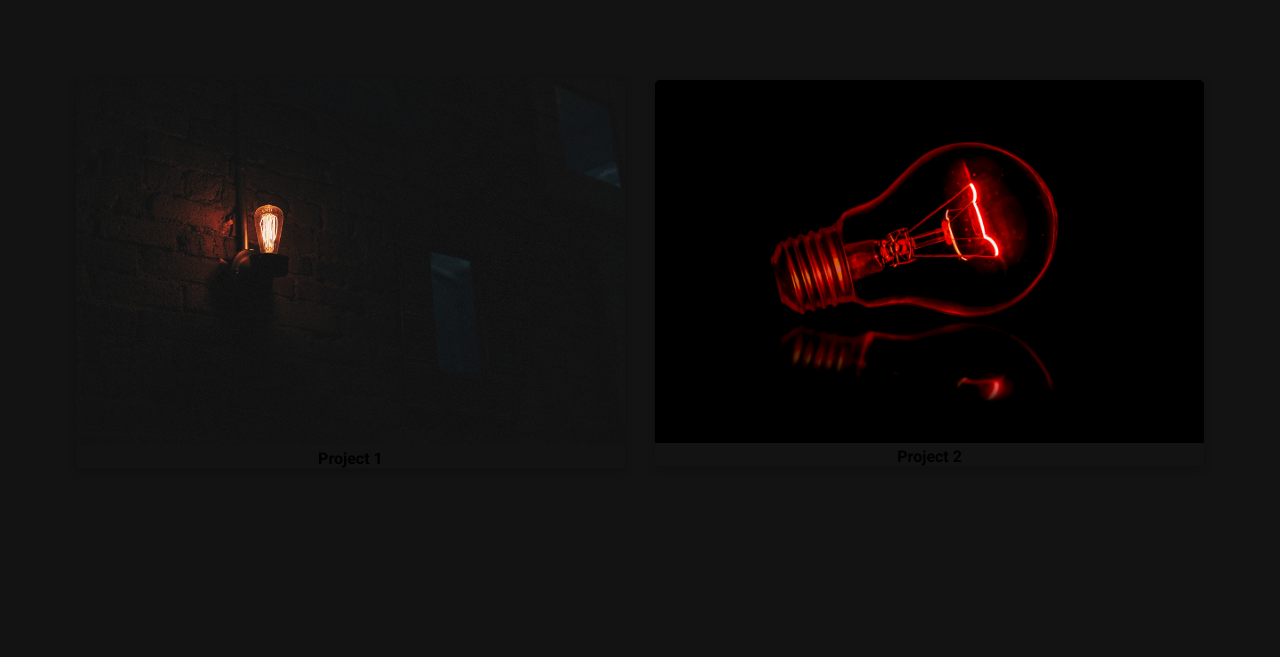
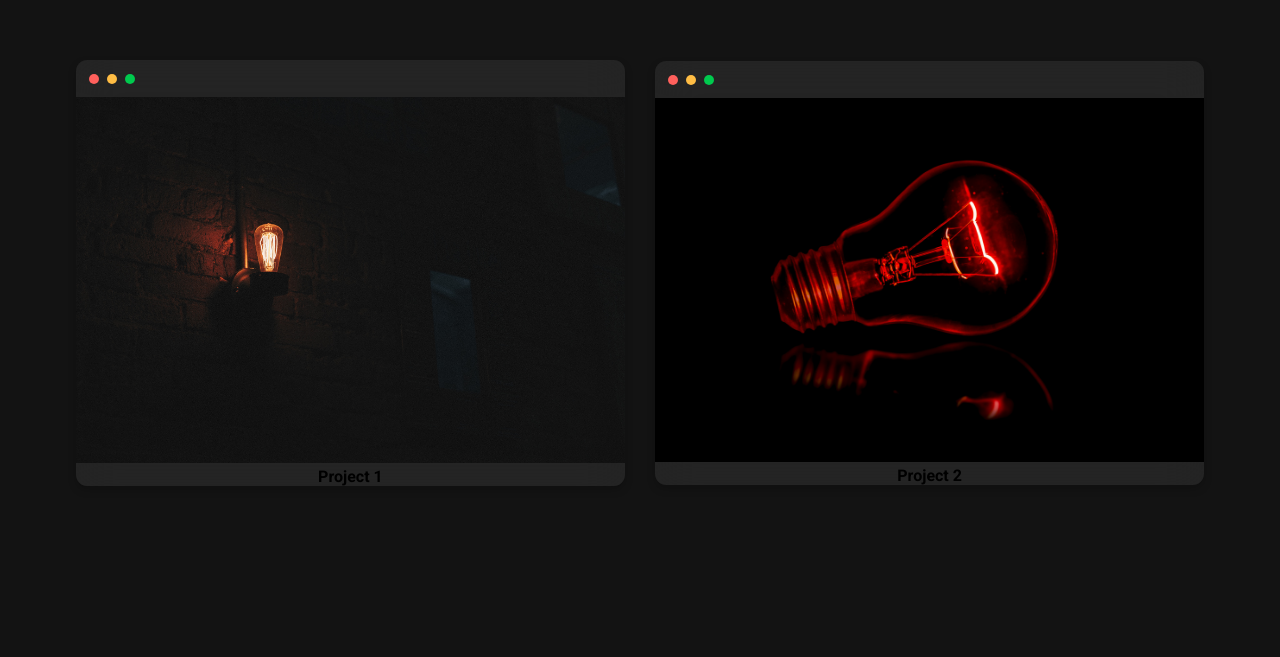
Before and after one commit to abneribeiro/Abner_Portfolio, a Next.js app: page / in a window 1280 px wide. Shown: the part 837-1494 px from the top of the page. Built offline with nearby package versions, Linux system fonts and the light colour scheme.

Commit message:
Update Main.js and Project.js styles

```diff
--- a/components/Main.js
+++ b/components/Main.js
@@ -9,7 +9,7 @@ function Main() {
         <h1> I'm Abner</h1>
         <p className={styles.lead}>Backend Developer</p>
         <p>Seasoned backend developer crafting high-performance solutions with precision and a commitment to technical excellence.</p>
-        <a className={styles.emailButton} href="mailto:example@example.com">Get in touch</a>
+        <a className={styles.emailButton} href="eliasabner38@gmail.com">Get in touch</a>
       </div>
       <div className={`${styles.flexItem} ${styles.animation}`}>
         <Lottie className={styles.animationContainer} animationData={animation} />
--- a/components/Project.js
+++ b/components/Project.js
@@ -1,6 +1,5 @@
-import React, { useState } from 'react';
-import styles from '../styles/Project.module.css';
-
+import React, { useState } from "react";
+import styles from "../styles/Project.module.css";
 
 function Project({ project }) {
   const [isHovered, setIsHovered] = useState(false);
@@ -8,11 +7,23 @@ function Project({ project }) {
   return (
     <div className={styles.project}
       onMouseEnter={() => setIsHovered(true)}
-      onMouseLeave={() => setIsHovered(false)}
-    >
-      <img src={`/images/${project.image}`} alt={project.title} />
-      <a href={project.link}>{project.title}</a>
-      {isHovered && <p>{project.description}</p>}
+      onMouseLeave={() => setIsHovered(false)}>
+      <div className={styles.tools}>
+        <div className={styles.circle}>
+          <span className={`${styles.box} ${styles.red}`}></span>
+        </div>
+        <div className={styles.circle}>
+          <span className={`${styles.box} ${styles.yellow}`}></span>
+        </div>
+        <div className={styles.circle}>
+          <span className={`${styles.box} ${styles.green}`}></span>
+        </div>
+      </div>
+      <div className={styles.card__content}>
+        <img src={`/images/${project.image}`} alt={project.title} />
+        <a href={project.link}>{project.title}</a>
+        {isHovered && <p>{project.description}</p>}
+      </div>
     </div>
   );
 }
--- a/styles/Project.module.css
+++ b/styles/Project.module.css
@@ -7,18 +7,22 @@
 }
 
 .project {
+  background-color: rgba(255, 255, 255, 0.074);
   flex: 1 0 300px;
   margin: 15px;
   box-shadow: 0 4px 8px 0 rgba(0, 0, 0, 0.2);
   transition: 0.3s;
   width: 300px;
-    border-radius: 5px;
   overflow: hidden;
+  -webkit-backdrop-filter: blur(20px);
+  backdrop-filter: blur(20px);
+  border-radius: 0.7rem;
+  transition: all ease 0.3s;
   text-align: center;
 }
 
 .project:hover {
-    box-shadow: 0 8px 16px 0 rgba(0, 0, 0, 0.2);
+  box-shadow: 5px 5px 20px 1px #11ba902e;
 }
 
 .project img {
@@ -35,3 +39,34 @@
 .project p {
   padding: 15px;
 }
+
+.tools {
+  display: flex;
+  align-items: center;
+  padding: 9px;
+}
+
+.circle {
+  padding: 0 4px;
+}
+
+.box {
+  display: inline-block;
+  align-items: center;
+  width: 10px;
+  height: 10px;
+  padding: 1px;
+  border-radius: 50%;
+}
+
+.red {
+  background-color: #ff605c;
+}
+
+.yellow {
+  background-color: #ffbd44;
+}
+
+.green {
+  background-color: #00ca4e;
+}
```
Lines whose indentation alone changed are shown as unchanged.
